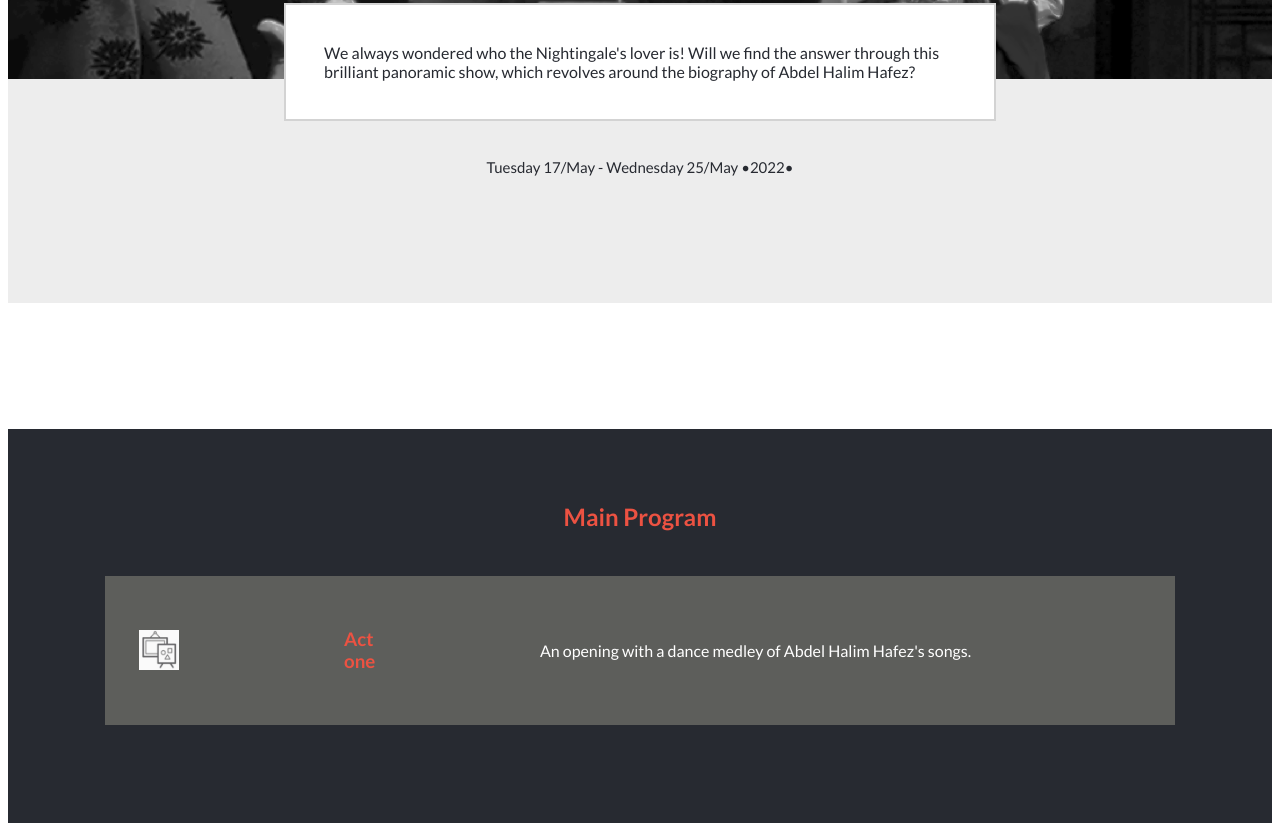
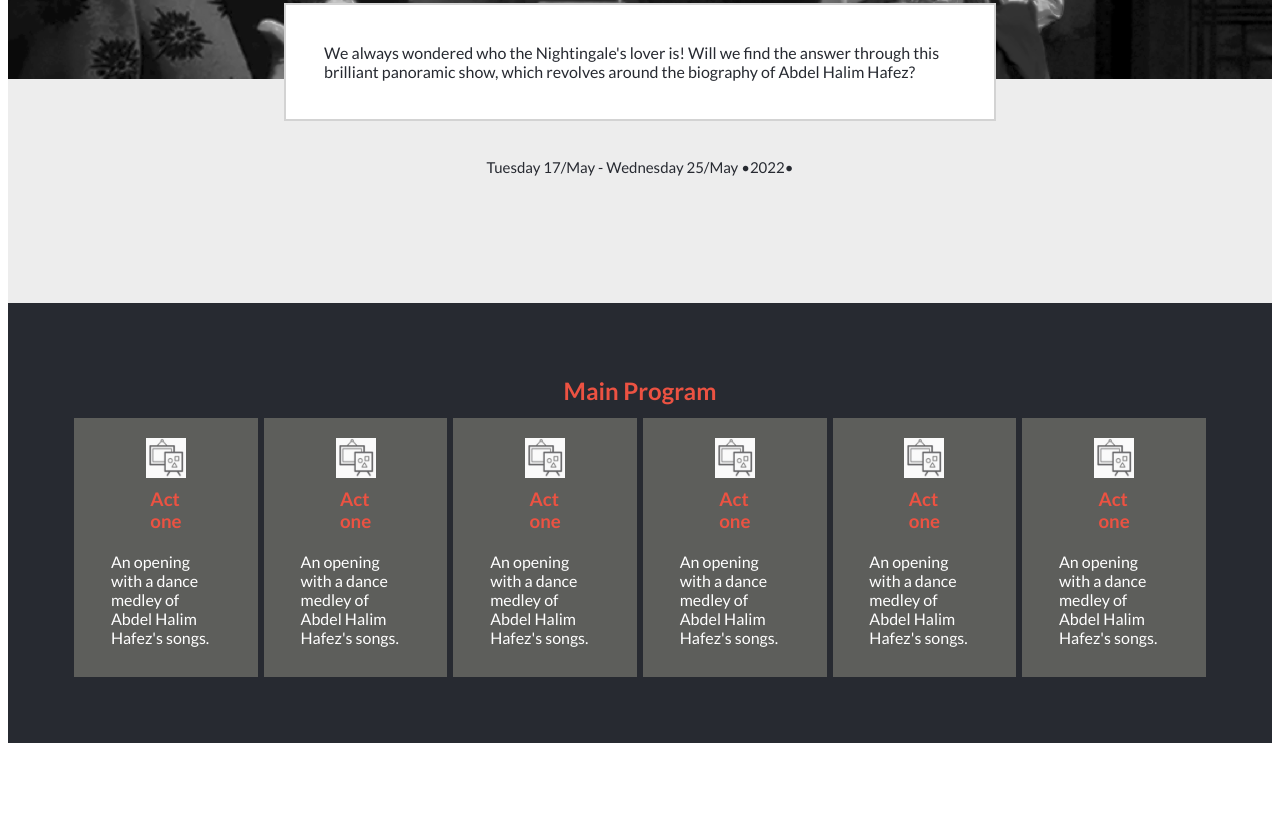
Before and after one commit to Farida-Hamid/Capstone, a plain HTML site: page index.html in a window 1280 px wide. Shown: the part 431-1262 px from the top of the page. After the commit the page ends 1182 px from the top, so only its background shows below. Drawn offline with Linux system fonts and the light colour scheme.

Commit message:
Fix style of act section

```diff
--- a/index.html
+++ b/index.html
@@ -32,10 +32,37 @@
 
       <section id="program">
         <h2 class="program-header">Main Program</h2>
-        <section class="act">
-          <img class="act-logo" src="./images/Screen-Shot-1.png">
-          <h3 class="act-name">Act<br>one</h3>
-          <p class="desciption">An opening with a dance medley of Abdel Halim Hafez's songs.</p>
+        <section id="acts-container">
+          <section class="act">
+            <img class="act-logo" src="./images/Screen-Shot-1.png">
+            <h3 class="act-name">Act<br>one</h3>
+            <p class="desciption">An opening with a dance medley of Abdel Halim Hafez's songs.</p>
+          </section>
+          <section class="act">
+            <img class="act-logo" src="./images/Screen-Shot-1.png">
+            <h3 class="act-name">Act<br>one</h3>
+            <p class="desciption">An opening with a dance medley of Abdel Halim Hafez's songs.</p>
+          </section>
+          <section class="act">
+            <img class="act-logo" src="./images/Screen-Shot-1.png">
+            <h3 class="act-name">Act<br>one</h3>
+            <p class="desciption">An opening with a dance medley of Abdel Halim Hafez's songs.</p>
+          </section>
+          <section class="act">
+            <img class="act-logo" src="./images/Screen-Shot-1.png">
+            <h3 class="act-name">Act<br>one</h3>
+            <p class="desciption">An opening with a dance medley of Abdel Halim Hafez's songs.</p>
+          </section>
+          <section class="act">
+            <img class="act-logo" src="./images/Screen-Shot-1.png">
+            <h3 class="act-name">Act<br>one</h3>
+            <p class="desciption">An opening with a dance medley of Abdel Halim Hafez's songs.</p>
+          </section>
+          <section class="act">
+            <img class="act-logo" src="./images/Screen-Shot-1.png">
+            <h3 class="act-name">Act<br>one</h3>
+            <p class="desciption">An opening with a dance medley of Abdel Halim Hafez's songs.</p>
+          </section>
         </section>
       </section>
     </main>
--- a/styles.css
+++ b/styles.css
@@ -21,7 +21,6 @@
   background: #ededed;
   z-index: -1;
   position: relative;
-  margin-bottom: 10%;
   padding-bottom: 10%;
 }
 
@@ -87,7 +86,7 @@
   display: flex;
   background: #5d5e5b;
   color: white;
-  padding: 3%;
+  padding: 0;
   margin: 3%;
   align-items: center;
   justify-content: space-between;
@@ -138,4 +137,23 @@
   #bio {
     width: 50%;
   }
+
+  #acts-container {
+    display: flex;
+  }
+
+  .act {
+    flex-direction: column;
+    margin: 3px;
+    padding: 20px 0 20px 0;
+    width: fit-content;
+  }
+
+  .act-name {
+    margin: 10px;
+  }
+
+  .desciption {
+    margin: 10px;
+  }
 }
```
